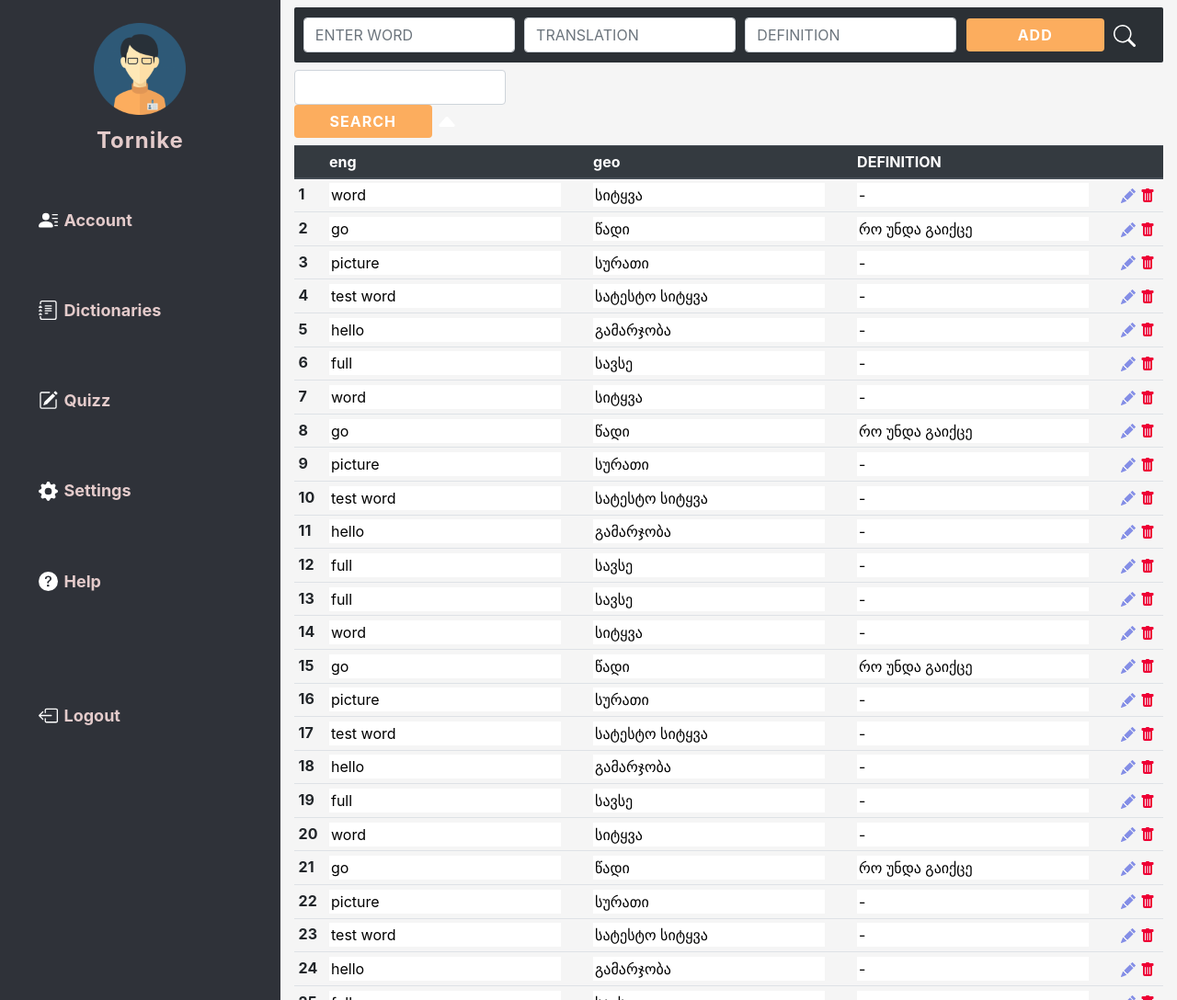
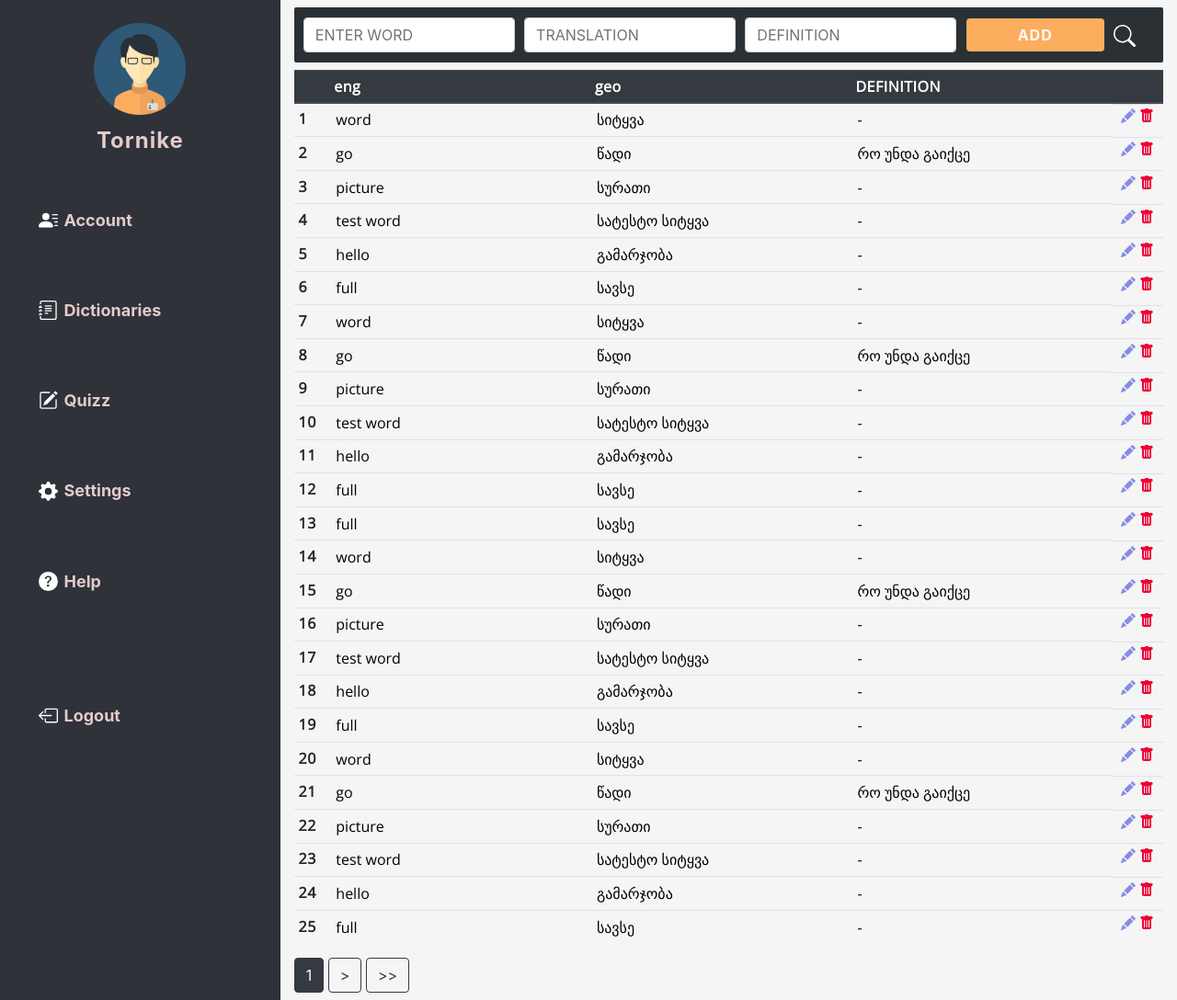
Before and after one commit to berekashvili22/DjangoDictionary, a Django app: page /dictionary/1 in a window 1280 px wide. Shown: the part 62-1150 px from the top of the page at 92% size. Run offline with Django 3.2, Linux system fonts and the light colour scheme; a user stored in the database is signed in; data comes from the database, SQL or seed files in the repository; parts of the project's set-up code (start-up, migrations or seed data) failed here and were passed over.

Commit message:
new table styles

```diff
--- a/dictionary_project/dictionary/static/dictionary/css/main.css
+++ b/dictionary_project/dictionary/static/dictionary/css/main.css
@@ -180,6 +180,9 @@ body {
     background-color: #353841;
 }
 
+.top:hover {
+    box-shadow: 0px 10px 25px rgba(0, 0, 0, 0.76);
+}
 
 #add-dict-svg:hover {
     fill: #26d82f;
@@ -240,3 +243,88 @@ body {
     color: #fff!important;
     background-color: #f19e4a!important;
 }
+
+/* search word */
+.search-word-form {
+    width: 100%;
+    height: 60px;
+    display: flex;
+    justify-content: space-evenly;
+    align-items: center;
+    padding: 10px;
+    border-radius: 2px;
+    background-color: #2b3035;
+}
+
+.search-input {
+    width: 60%;
+}
+
+/* class for hiding form */
+.hidden {
+    display: none;
+}
+
+.arrow-btn {
+    cursor: pointer;
+}
+
+
+/* table columns */
+
+.definitionCol {
+    width: 30%;
+}
+.originalCol {
+    width: 30%;
+}
+.translatedCol {
+    width: 30%;
+}
+.btnsCol {
+    min-width: 10%;
+    display: flex;
+    justify-content: space-evenly;
+    align-items: center;
+}
+
+.btnsCol svg:hover {
+    cursor: pointer;
+}
+
+.tbl-input {
+    /* border-radius: 2px; */
+    /* font-weight: bold; */
+    background-color: #f5f5f5;
+}
+.tbl-input:focus {
+    outline: none;
+    /* background-color: #f5f5f5; */
+    /* box-shadow: 0px 1px 3px #1a3bf5c5; */
+}
+
+/* .tbl-input:hover {
+    color: red!important;
+} */
+
+/* .tableRow:hover {
+    background-color: red!important;
+} */
+
+.table {
+    font-family: 'Open Sans', sans-serif;
+    letter-spacing: 0.5px;
+}
+
+/* body {
+    color: #ff5d13;
+} */
+
+.active-input {
+    background-color: rgb(233, 221, 221);
+}
+
+.tableRow:hover {
+    /* border-left: 4px solid #333; */
+    /* cursor: pointer; */
+}
```
